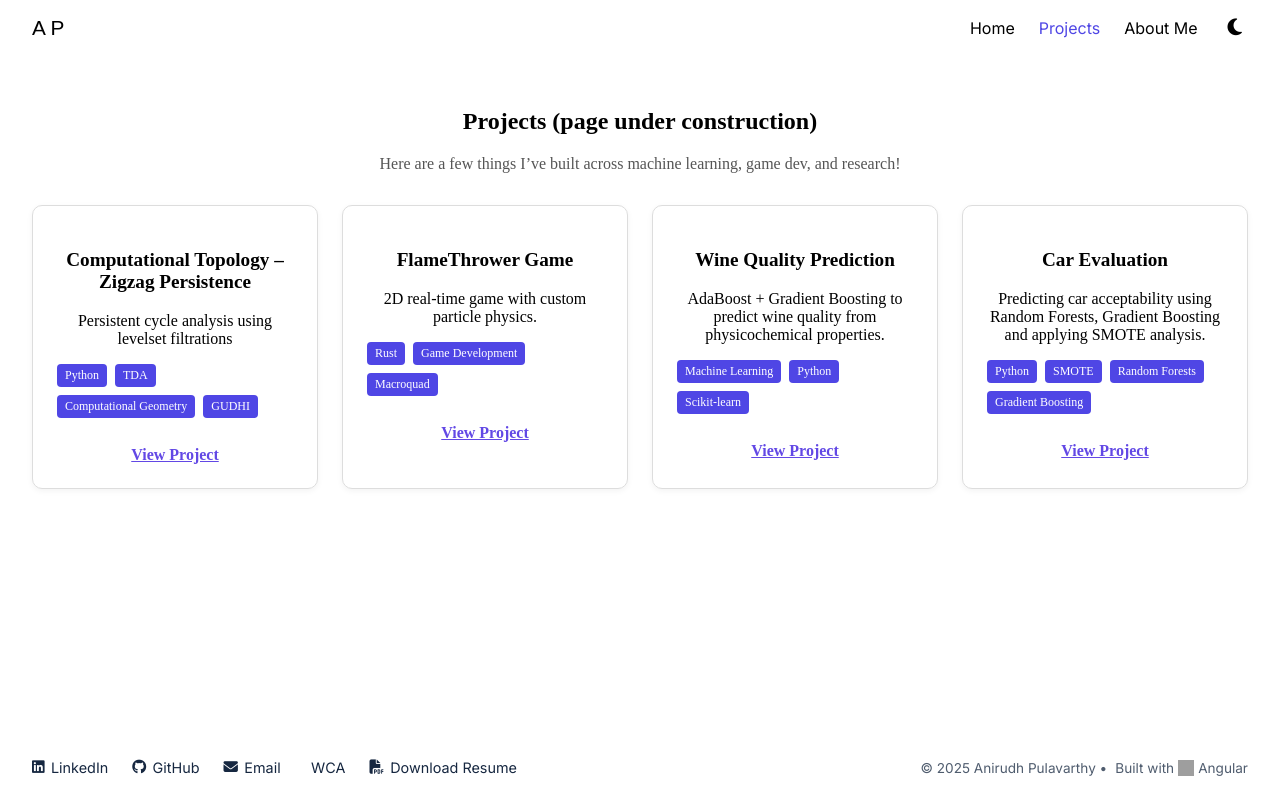
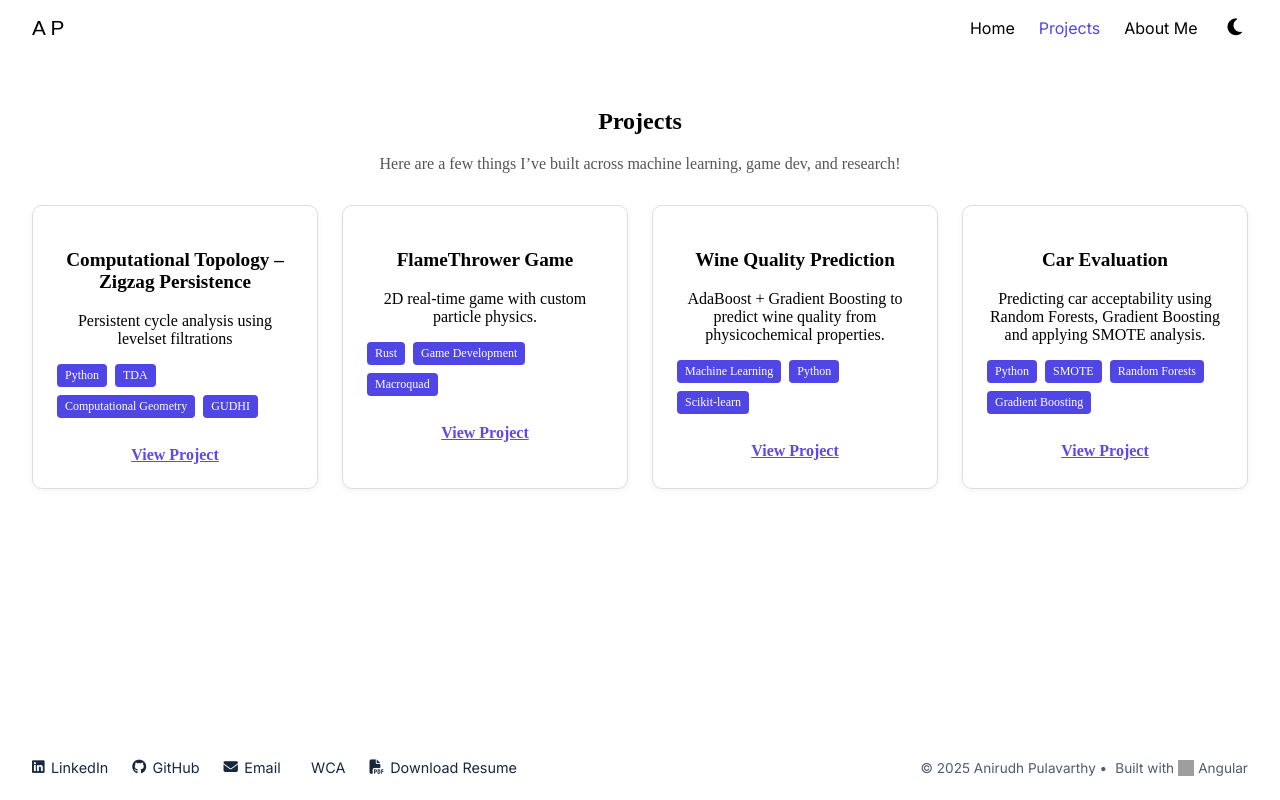
Before and after one commit to anirudh-pulavarthy/DevChronicles, an Angular app: page /projects in a window 1280 px wide. Built offline with nearby package versions, Linux system fonts and the light colour scheme; grey boxes are pictures that could not be loaded; some icons are missing.

Commit message:
minor updates

```diff
--- a/src/app/pages/projects/projects.component.html
+++ b/src/app/pages/projects/projects.component.html
@@ -1,5 +1,5 @@
 <section class="projects">
-  <h2>Projects (page under construction)</h2>
+  <h2>Projects</h2>
   <p class="intro">Here are a few things I’ve built across machine learning, game dev, and research!</p>
 
   <div class="project-grid">
--- a/src/app/pages/projects/projects.component.scss
+++ b/src/app/pages/projects/projects.component.scss
@@ -10,6 +10,7 @@
     .project-grid {
       display: grid;
       gap: 1.5rem;
+      justify-content: center;
       grid-template-columns: repeat(auto-fill, minmax(250px, 1fr));
     }
 
```
